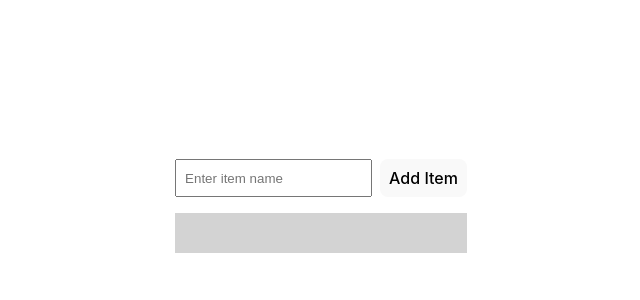
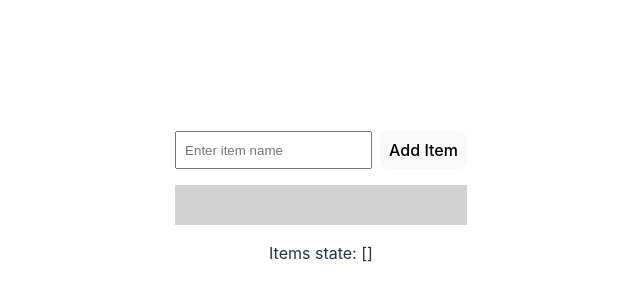
Before and after one commit to maw101/draggable-list, a React (Vite) app: page / in a window 1280 px wide. Shown: the part 194-494 px from the top of the page, without its empty margins (319-959 px from the left). Built offline with nearby package versions, Linux system fonts and the light colour scheme.

Commit message:
Print state of items, show text attr only

```diff
--- a/src/App.jsx
+++ b/src/App.jsx
@@ -42,6 +42,8 @@ function App() {
               text: item.text,
           }))
       } handleChange={handleOrderChange} removalHandler={removeItem} />
+
+      <p>Items state: [{items.map(item => item.text).join(', ')}]</p>
     </>
   )
 }
```
